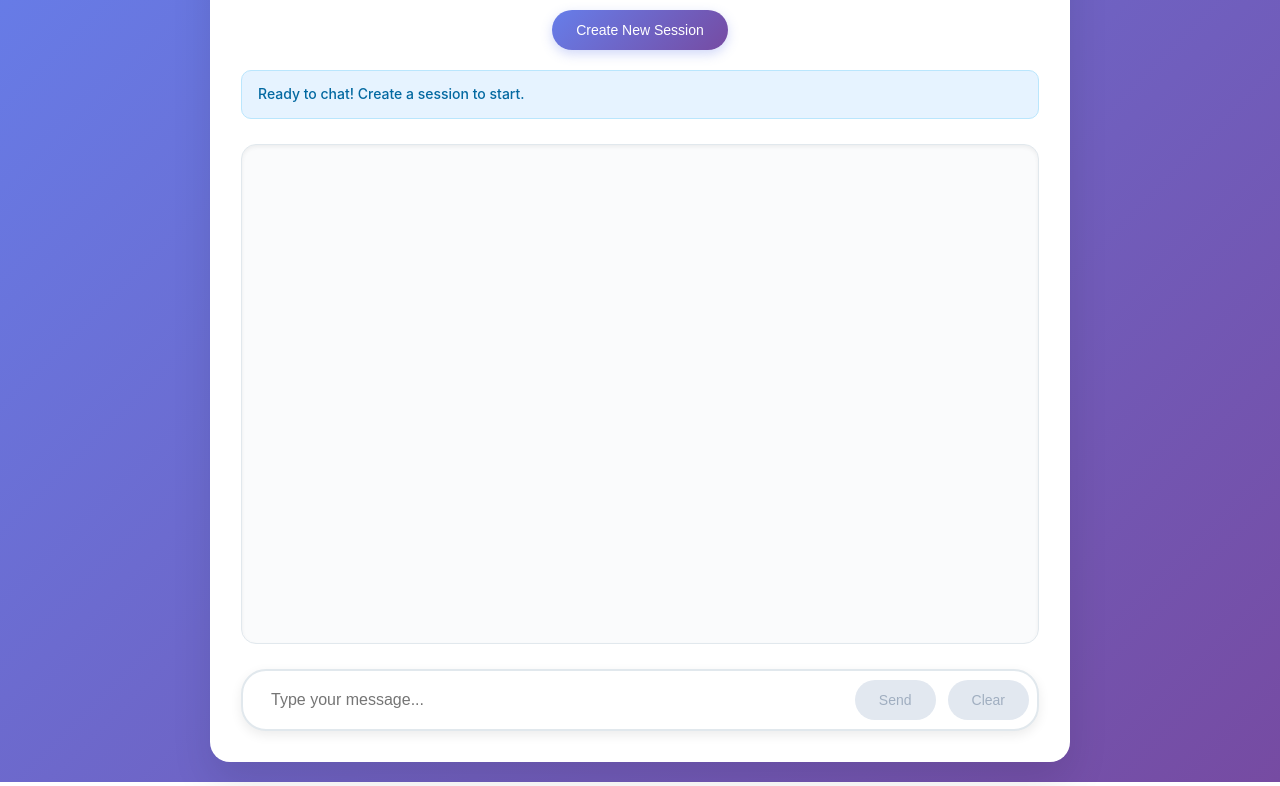
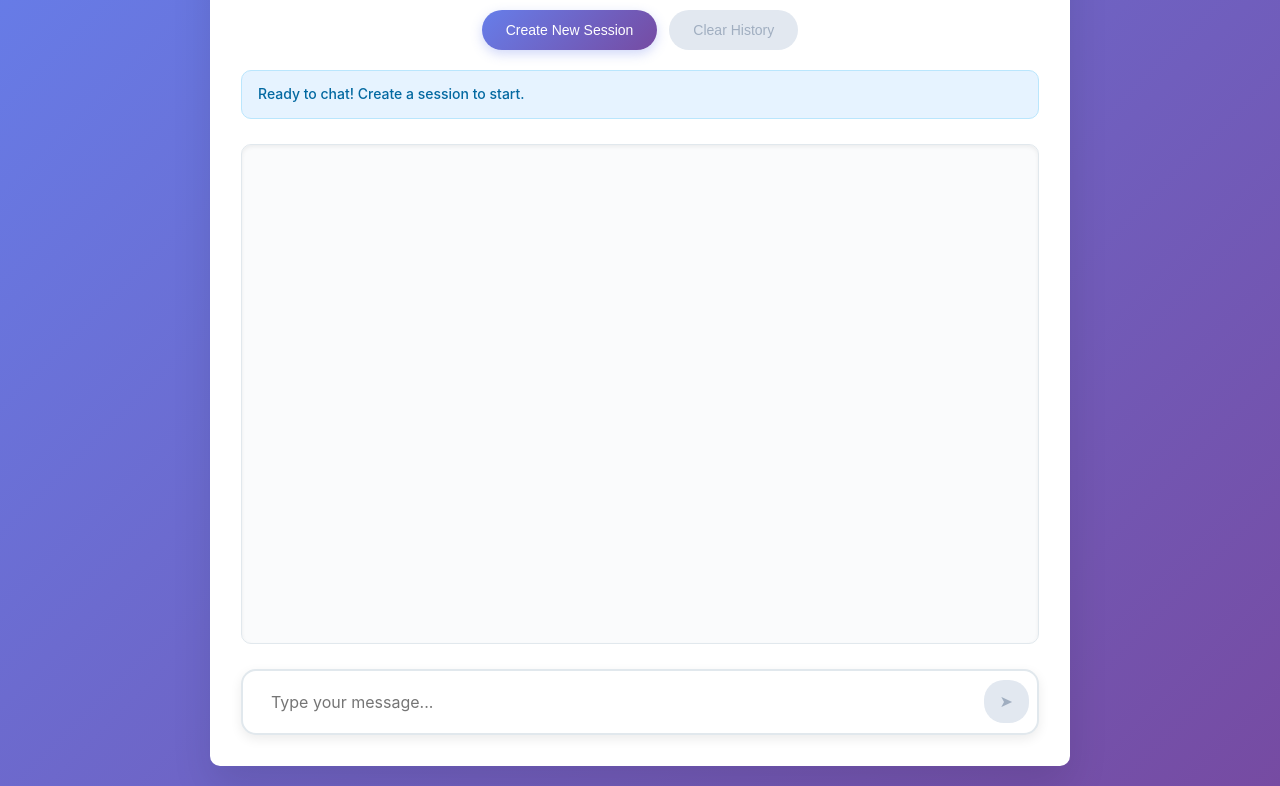
Before and after one commit to samwang0723/agent-swarm, a website: page public/index.html in a window 1280 px wide. Shown: the part 112-898 px from the top of the page. Drawn offline with nearby package versions, Linux system fonts and the light colour scheme.

```diff
--- a/public/index.html
+++ b/public/index.html
@@ -3,7 +3,7 @@
   <head>
     <meta charset="UTF-8" />
     <meta name="viewport" content="width=device-width, initial-scale=1.0" />
-    <title>Agent Swarm Streaming Chat Demo</title>
+    <title>Agent Swarm</title>
     <script src="https://cdn.jsdelivr.net/npm/marked/marked.min.js"></script>
     <script src="https://cdn.jsdelivr.net/npm/dompurify@3.0.5/dist/purify.min.js"></script>
     <style>
@@ -25,7 +25,7 @@
       .container {
         background: white;
         padding: 30px;
-        border-radius: 20px;
+        border-radius: 10px;
         box-shadow: 0 20px 40px rgba(0, 0, 0, 0.1);
         backdrop-filter: blur(10px);
         border: 1px solid rgba(255, 255, 255, 0.2);
@@ -46,7 +46,7 @@
         padding: 20px;
         margin: 25px 0;
         background: #fafbfc;
-        border-radius: 15px;
+        border-radius: 10px;
         box-shadow: inset 0 2px 4px rgba(0, 0, 0, 0.06);
         scroll-behavior: smooth;
       }
@@ -130,7 +130,7 @@
         align-items: center;
         background: white;
         padding: 8px;
-        border-radius: 25px;
+        border-radius: 15px;
         border: 2px solid #e1e8ed;
         box-shadow: 0 4px 12px rgba(0, 0, 0, 0.08);
         transition: all 0.3s ease;
@@ -141,14 +141,34 @@
         box-shadow: 0 4px 12px rgba(102, 126, 234, 0.2);
       }
 
-      input[type='text'] {
+      textarea {
         flex: 1;
         padding: 12px 20px;
         border: none;
-        border-radius: 20px;
+        border-radius: 8px;
         font-size: 16px;
         outline: none;
         background: transparent;
+        resize: none;
+        min-height: 20px;
+        max-height: 120px;
+        line-height: 1.4;
+        font-family: inherit;
+        overflow-y: auto;
+        transition: height 0.2s ease;
+      }
+
+      textarea::-webkit-scrollbar {
+        width: 4px;
+      }
+
+      textarea::-webkit-scrollbar-track {
+        background: transparent;
+      }
+
+      textarea::-webkit-scrollbar-thumb {
+        background: #c1c1c1;
+        border-radius: 2px;
       }
 
       button {
@@ -162,6 +182,16 @@
         font-weight: 500;
         transition: all 0.3s ease;
         box-shadow: 0 4px 12px rgba(102, 126, 234, 0.3);
+      }
+
+      /* Icon buttons in input container */
+      .input-container button {
+        padding: 12px 16px;
+        min-width: 44px;
+        font-size: 16px;
+        display: flex;
+        align-items: center;
+        justify-content: center;
       }
 
       button:hover:not(:disabled) {
@@ -261,6 +291,10 @@
       .session-controls {
         text-align: center;
         margin-bottom: 20px;
+        display: flex;
+        gap: 12px;
+        justify-content: center;
+        flex-wrap: wrap;
       }
 
       /* Markdown formatting styles with better spacing */
@@ -440,11 +474,14 @@
   </head>
   <body>
     <div class="container">
-      <h1>🤖 Streaming Chat API Demo</h1>
+      <h1>Agent Swarm</h1>
 
       <div class="session-controls">
         <button onclick="createSession()" id="createSessionBtn">
           Create New Session
+        </button>
+        <button onclick="clearHistory()" id="clearBtn" disabled>
+          Clear History
         </button>
       </div>
 
@@ -464,14 +501,20 @@
       <div class="chat-container" id="chatContainer"></div>
 
       <div class="input-container">
-        <input
-          type="text"
+        <textarea
           id="messageInput"
           placeholder="Type your message..."
           disabled
-        />
-        <button onclick="sendMessage()" id="sendBtn" disabled>Send</button>
-        <button onclick="clearHistory()" id="clearBtn" disabled>Clear</button>
+          rows="1"
+        ></textarea>
+        <button
+          onclick="sendMessage()"
+          id="sendBtn"
+          disabled
+          title="Send message"
+        >
+          ➤
+        </button>
       </div>
     </div>
 
@@ -613,7 +656,7 @@
         document.getElementById('sendBtn').disabled = true;
         document.getElementById('messageInput').disabled = true;
 
-        updateStatus('Claude is typing...', 'info');
+        updateStatus('Agent thinking...', 'info');
 
         try {
           // Create streaming message placeholder
@@ -698,14 +741,36 @@
         }
       }
 
-      // Enter key to send message
-      document
-        .getElementById('messageInput')
-        .addEventListener('keypress', function (e) {
-          if (e.key === 'Enter' && !isStreaming) {
+      // Auto-resize textarea function
+      function autoResizeTextarea(textarea) {
+        textarea.style.height = 'auto';
+        textarea.style.height = Math.min(textarea.scrollHeight, 120) + 'px';
+      }
+
+      // Setup textarea auto-resize and keyboard handling
+      document.addEventListener('DOMContentLoaded', function () {
+        const messageInput = document.getElementById('messageInput');
+
+        // Auto-resize on input
+        messageInput.addEventListener('input', function () {
+          autoResizeTextarea(this);
+        });
+
+        // Handle Enter key (send message) and Shift+Enter (new line)
+        messageInput.addEventListener('keydown', function (e) {
+          if (e.key === 'Enter' && !e.shiftKey && !isStreaming) {
+            e.preventDefault();
             sendMessage();
           }
         });
+
+        // Reset height when input is cleared
+        messageInput.addEventListener('blur', function () {
+          if (!this.value.trim()) {
+            this.style.height = 'auto';
+          }
+        });
+      });
     </script>
   </body>
 </html>
--- a/src/agents/convert.ts
+++ b/src/agents/convert.ts
@@ -19,8 +19,6 @@
       parameters: tool.parameters as any, // Cast to Parameters type
       execute: async (args: any) => {
         try {
-          logger.info(`Executing tool: ${toolName} with args:`, args);
-
           // The original tool.execute expects both args and ToolExecutionOptions
           if (tool.execute) {
             // Create minimal ToolExecutionOptions object
@@ -31,14 +29,12 @@
             };
 
             const result = await tool.execute(args, toolOptions);
-            logger.info(`Tool ${toolName} executed successfully`);
 
             // Ensure we return the result in a consistent format
             return { result: result, context: {} };
           }
 
           const error = `Tool ${toolName} has no execute function`;
-          logger.error(error);
           throw new Error(error);
         } catch (error) {
           logger.error(`Error executing tool ${toolName}:`, error);
```
Also changed, not shown: src/agents/business-logic.ts (+28 -6 lines).
